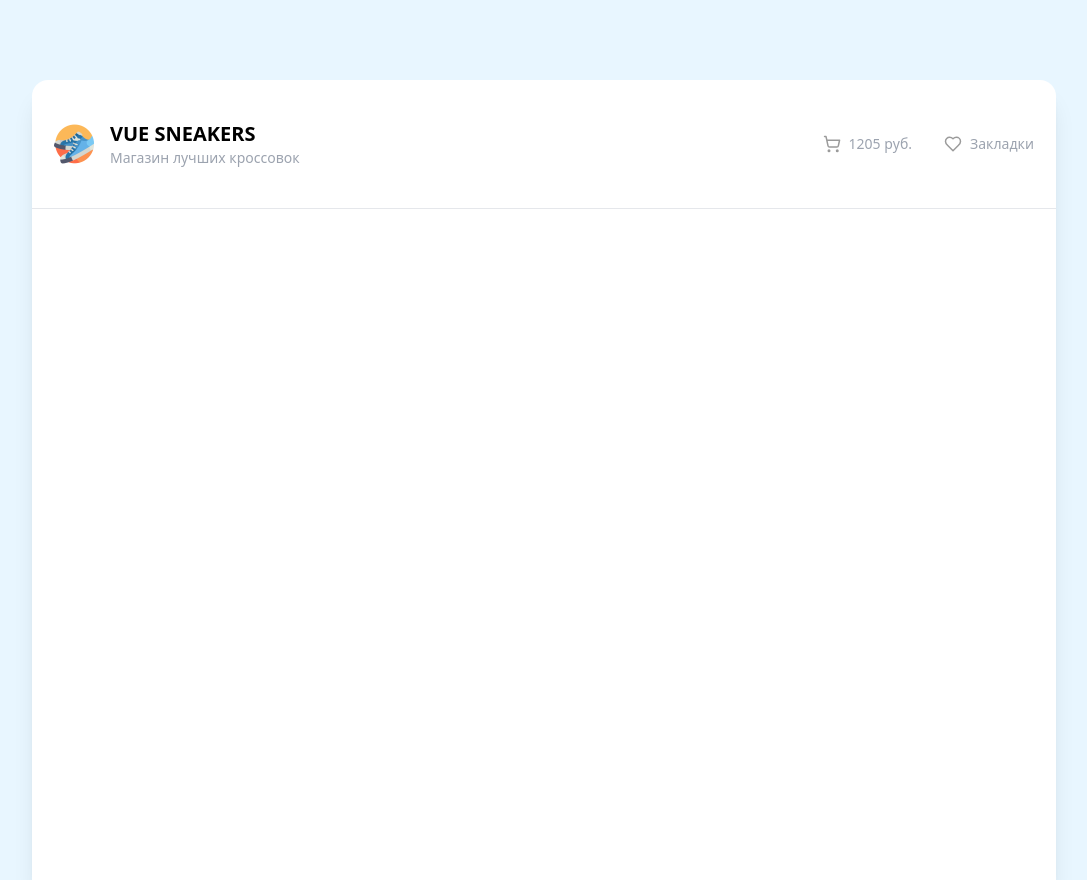
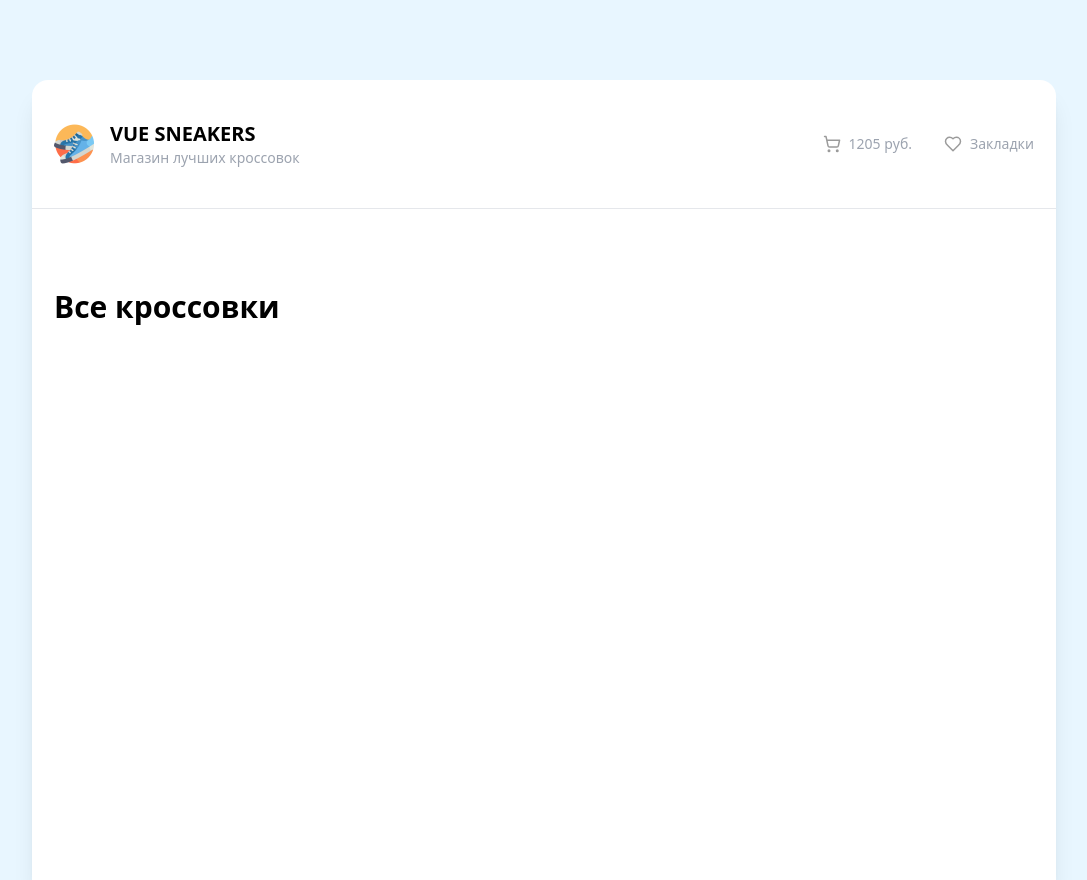
Before and after one commit to ConstIX/project-sneakers, a Vue app: page / in a window 1280 px wide. Shown: the whole page, without its empty margins (96-1183 px from the left). Built offline with nearby package versions, Linux system fonts and the light colour scheme.

Commit message:
create Header

```diff
--- a/src/App.vue
+++ b/src/App.vue
@@ -1,9 +1,11 @@
 <script setup lang="ts">
 import Header from './components/Header.vue'
+import Home from './pages/Home.vue'
 </script>
 
 <template>
   <div class="mx-auto mt-20 h-screen w-4/5 rounded-t-2xl bg-white shadow-xl md3:w-full">
     <Header />
+    <Home />
   </div>
 </template>
--- /dev/null
+++ b/src/components/Card.vue
@@ -0,0 +1,5 @@
+<script setup></script>
+
+<template>
+  <div></div>
+</template>
--- /dev/null
+++ b/src/pages/Home.vue
@@ -0,0 +1,18 @@
+<script setup>
+import Card from '../components/Card.vue'
+</script>
+
+<template>
+  <div class="pb-6 pt-20">
+    <div class="container">
+      <div class="flex items-center justify-between">
+        <h1 class="text-3xl font-bold">Все кроссовки</h1>
+        <input class="" type="search" />
+      </div>
+
+      <div class="flex flex-wrap gap-9">
+        <Card />
+      </div>
+    </div>
+  </div>
+</template>
--- a/tsconfig.app.json
+++ b/tsconfig.app.json
@@ -9,6 +9,7 @@
     "baseUrl": ".",
     "paths": {
       "@/*": ["./src/*"]
-    }
+    },
+    "allowJs": true
   }
 }
```
